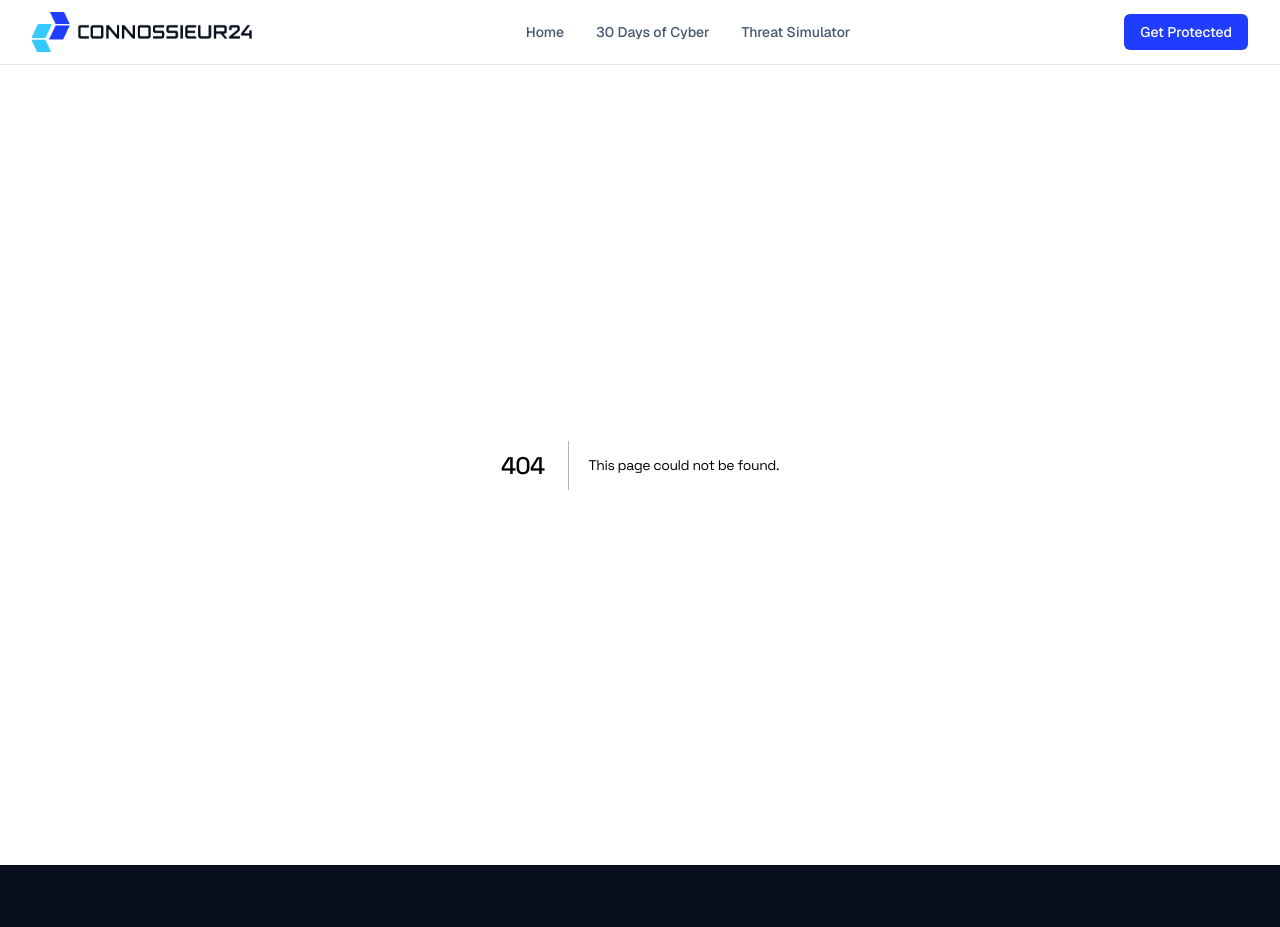
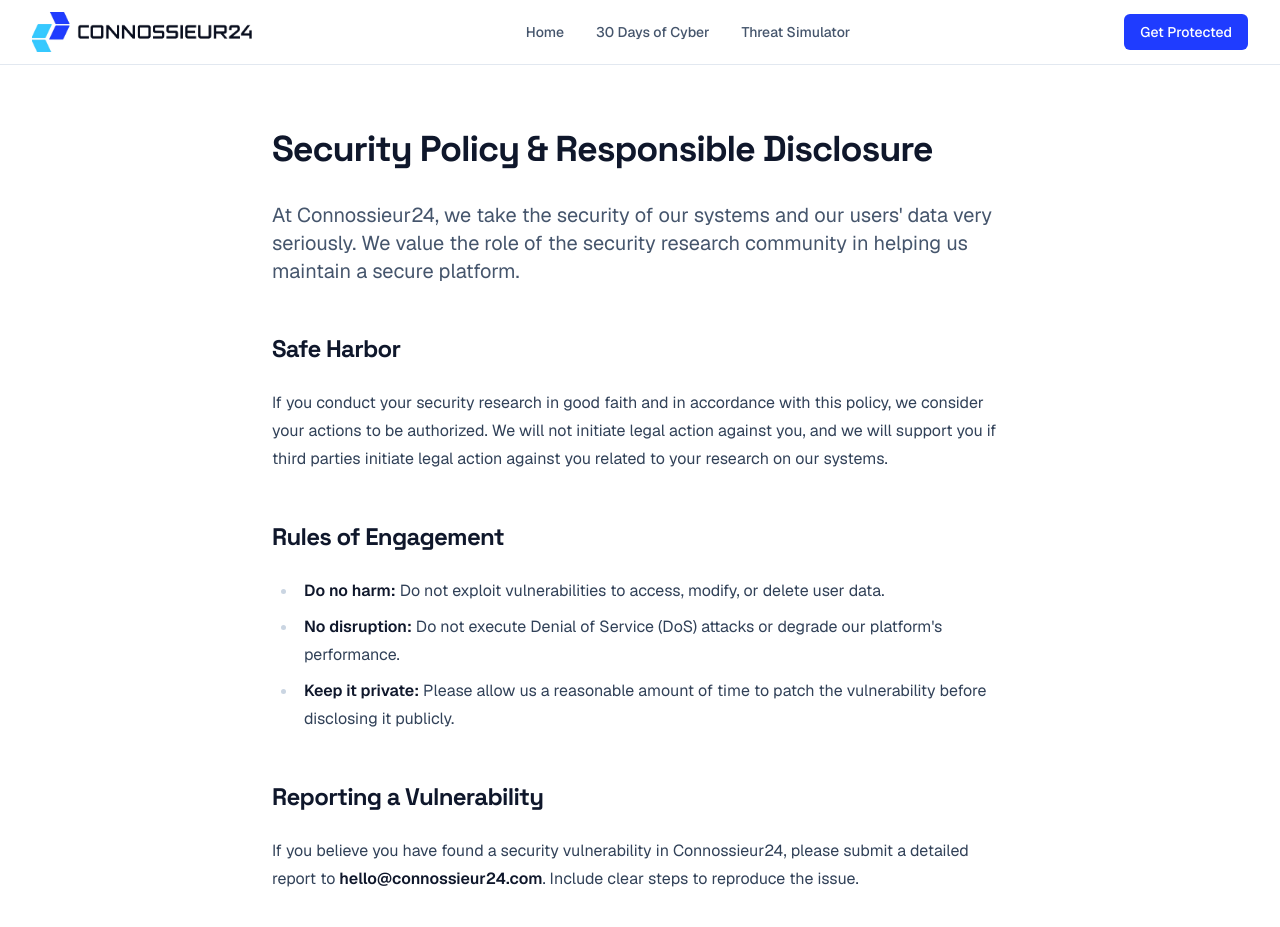
Before and after one commit to Danielwelao/Connossieur24--web, a Next.js app: page /security in a window 1280 px wide. Before the commit this address had no page. Shown: the top 927 px of the page. Built offline with nearby package versions, Linux system fonts and the light colour scheme.

Commit message:
feat(pages): add responsible disclosure and safe harbor security policy

```diff
--- /dev/null
+++ b/app/security/page.tsx
@@ -0,0 +1,30 @@
+export default function SecurityPolicy() {
+  return (
+    <div className="max-w-3xl mx-auto px-4 py-16">
+      <article className="prose prose-slate prose-blue max-w-none">
+        <h1 className="text-4xl font-bold mb-8">Security Policy & Responsible Disclosure</h1>
+
+        <p className="lead text-xl text-slate-600 mb-8">
+          At Connossieur24, we take the security of our systems and our users' data very seriously. We value the role of the security research community in helping us maintain a secure platform.
+        </p>
+
+        <h2>Safe Harbor</h2>
+        <p>
+          If you conduct your security research in good faith and in accordance with this policy, we consider your actions to be authorized. We will not initiate legal action against you, and we will support you if third parties initiate legal action against you related to your research on our systems.
+        </p>
+
+        <h2>Rules of Engagement</h2>
+        <ul>
+          <li><strong>Do no harm:</strong> Do not exploit vulnerabilities to access, modify, or delete user data.</li>
+          <li><strong>No disruption:</strong> Do not execute Denial of Service (DoS) attacks or degrade our platform's performance.</li>
+          <li><strong>Keep it private:</strong> Please allow us a reasonable amount of time to patch the vulnerability before disclosing it publicly.</li>
+        </ul>
+
+        <h2>Reporting a Vulnerability</h2>
+        <p>
+          If you believe you have found a security vulnerability in Connossieur24, please submit a detailed report to <strong>hello@connossieur24.com</strong>. Include clear steps to reproduce the issue.
+        </p>
+      </article>
+    </div>
+  );
+}
```
